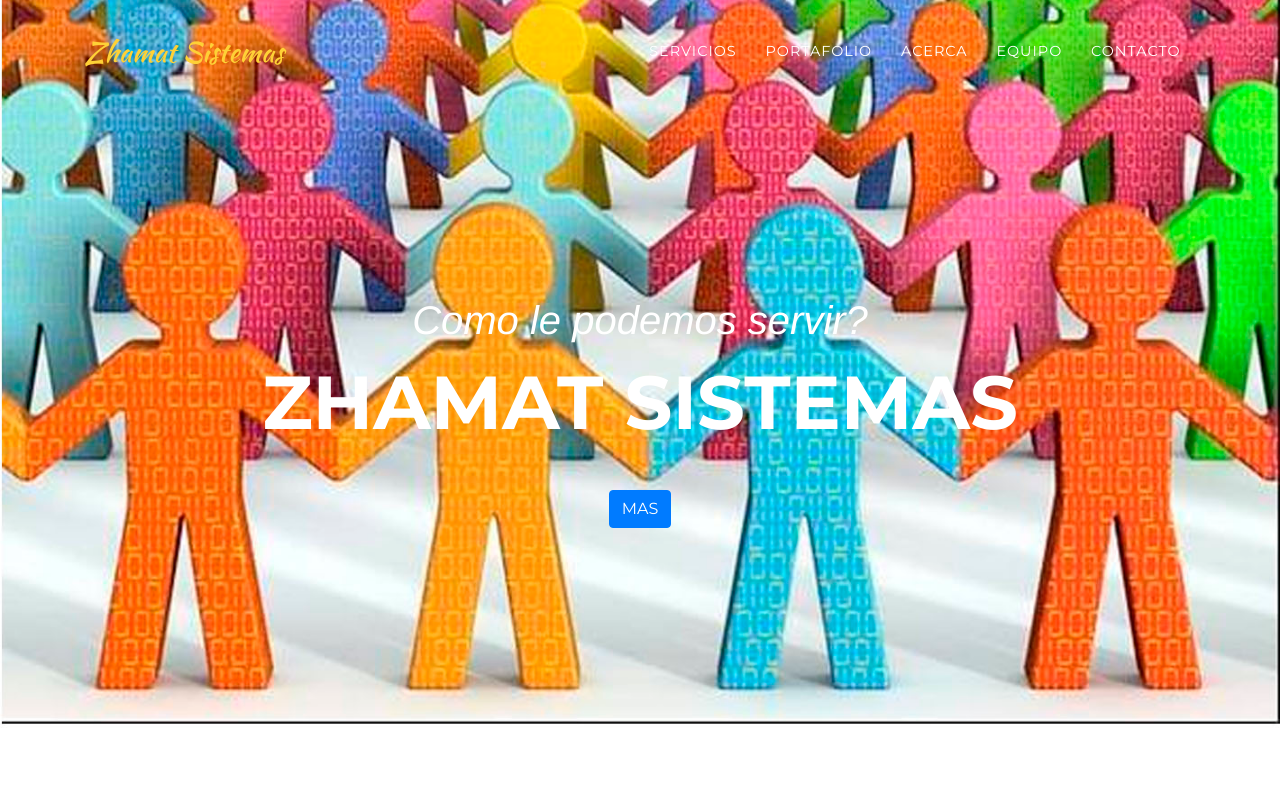
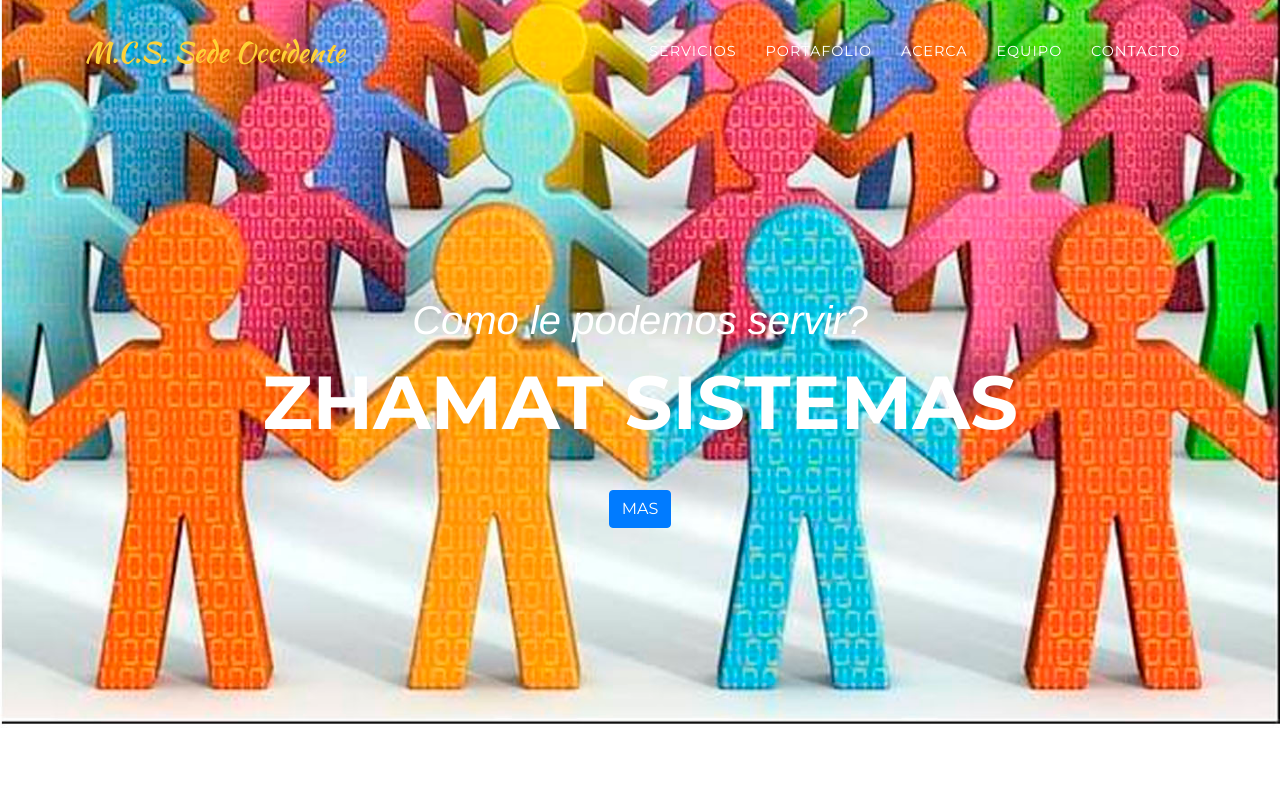
Before and after one commit to Myzhamat/SedeOccidente, a website with bundled scripts: page index.html in a window 1280 px wide. Shown: the top 800 px of the page. Built offline with nearby package versions, Linux system fonts and the light colour scheme; a web font is replaced by a local one.

Commit message:
Update index.html

```diff
--- a/index.html
+++ b/index.html
@@ -30,7 +30,7 @@
     <!-- Navigation -->
     <nav class="navbar navbar-expand-lg navbar-dark fixed-top" id="mainNav">
       <div class="container">
-        <a class="navbar-brand js-scroll-trigger" href="#page-top">Zhamat Sistemas</a>
+        <a class="navbar-brand js-scroll-trigger" href="#page-top">M.C.S. Sede Occidente</a>
         <button class="navbar-toggler navbar-toggler-right" type="button" data-toggle="collapse" data-target="#navbarResponsive" aria-controls="navbarResponsive" aria-expanded="false" aria-label="Toggle navigation">
           Menu
           <i class="fa fa-bars"></i>
```
